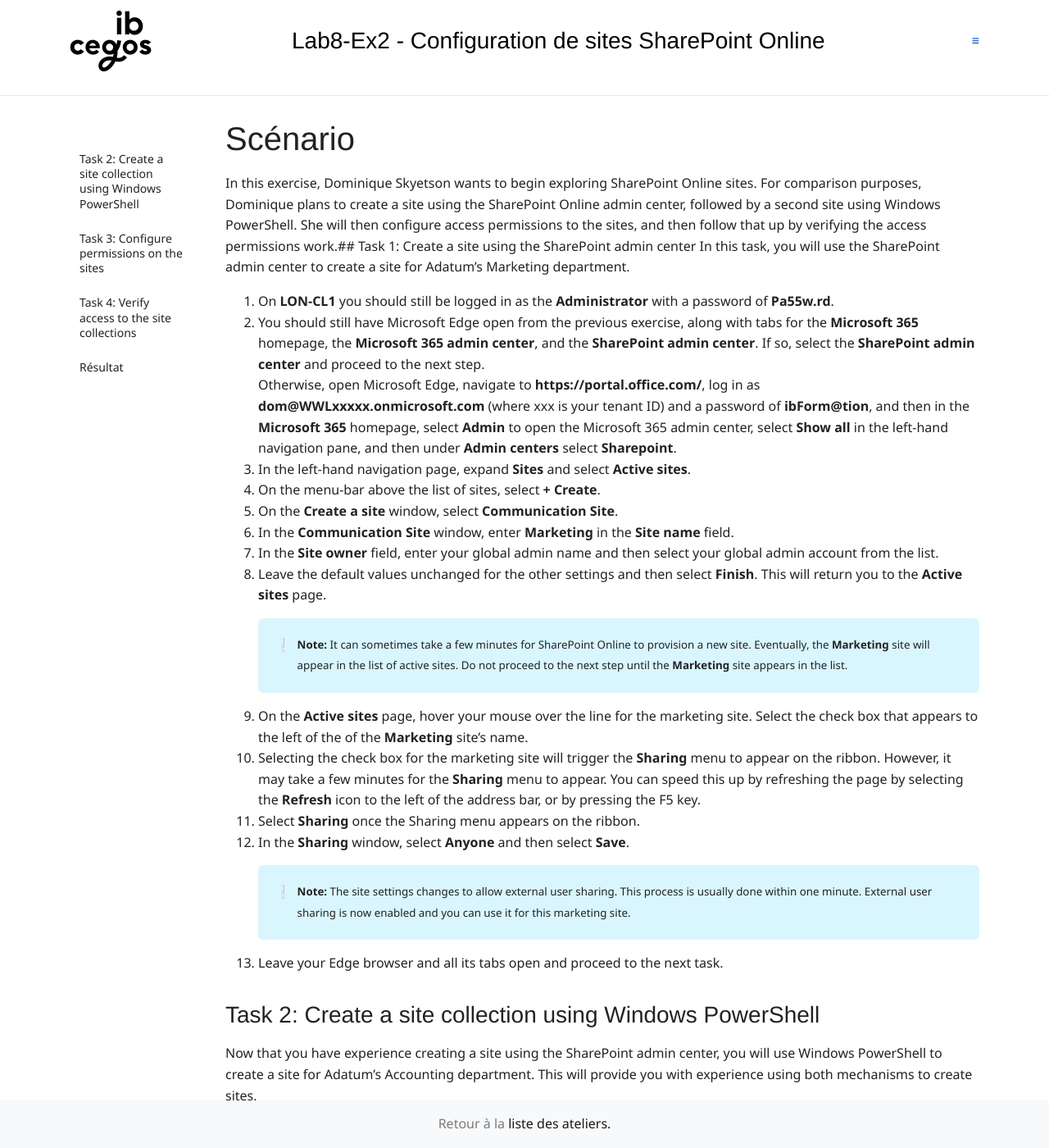
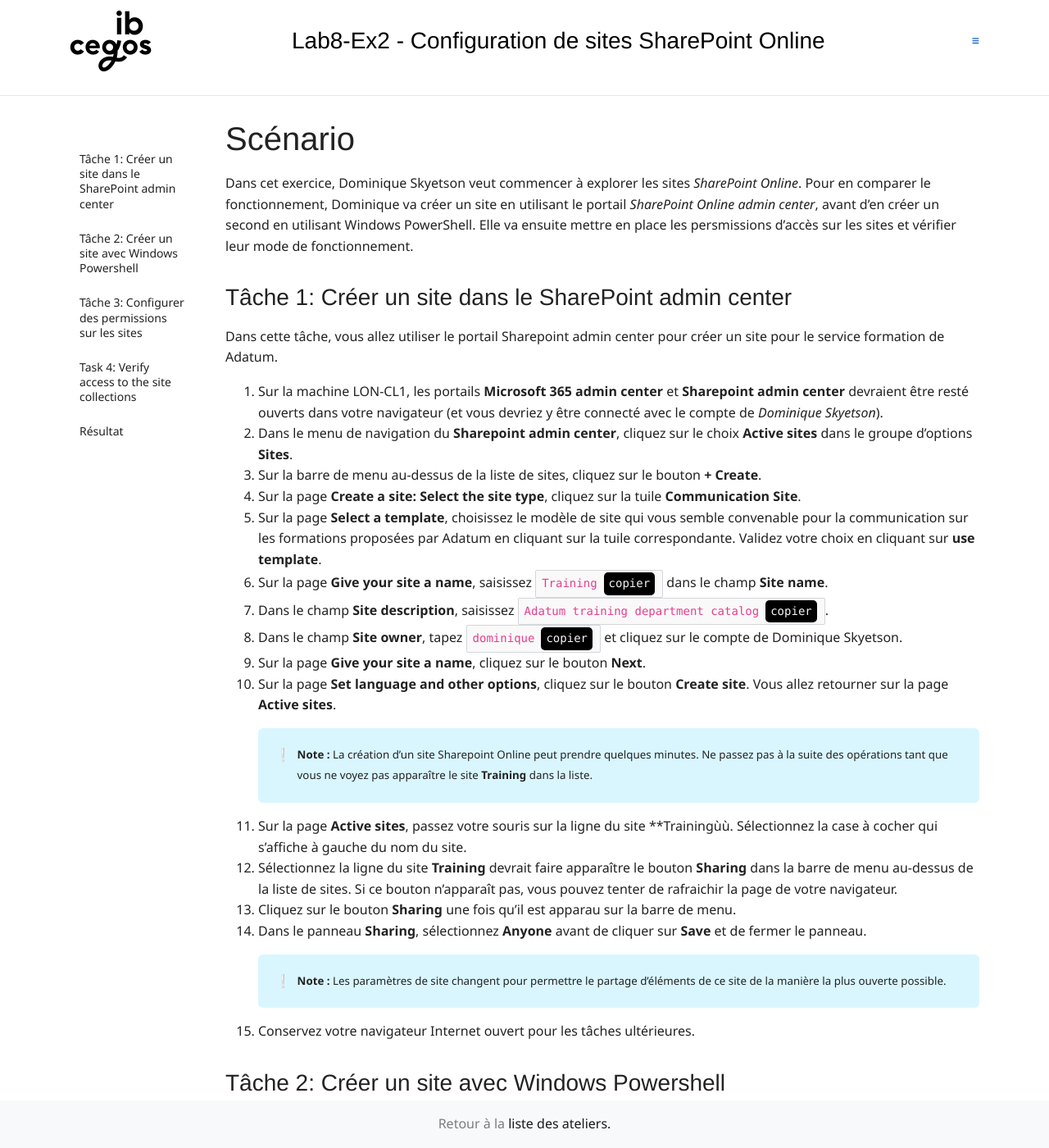
Before and after one commit to renaudwangler/ib-labs, a Jekyll site: the page built from msms030fr/lab8e2.md, in a window 1280 px wide and 1400 px high. Shown: the whole window at 82% size. Built offline with Jekyll 4.4.1, drawn with Linux system fonts in a browser that asks for light colours; nearby versions of some CDN libraries; comment, search, counter and statistics services are not loaded; some of the changed text lies outside the part shown.

Commit message:
msms030frl8e2t2

````diff
--- a/msms030fr/lab8e2.md
+++ b/msms030fr/lab8e2.md
@@ -4,45 +4,50 @@ title: "Lab8-Ex2 - Configuration de sites SharePoint Online"
 length: "00"
 ---
 # Scénario
-In this exercise, Dominique Skyetson wants to begin exploring SharePoint Online sites. For comparison purposes, Dominique plans to create a site using the SharePoint Online admin center, followed by a second site using Windows PowerShell. She will then configure access permissions to the sites, and then follow that up by verifying the access permissions work.## Task 1: Create a site using the SharePoint admin center
-In this task, you will use the SharePoint admin center to create a site for Adatum's Marketing department.
-1. On **LON-CL1** you should still be logged in as the **Administrator** with a password of **Pa55w.rd**.
-1. You should still have Microsoft Edge open from the previous exercise, along with tabs for the **Microsoft 365** homepage, the **Microsoft 365 admin center**, and the **SharePoint admin center**. If so, select the **SharePoint admin center** and proceed to the next step.
-	Otherwise, open Microsoft Edge, navigate to **https://portal.office.com/**, log in as **dom@WWLxxxxx.onmicrosoft.com** (where xxx is your tenant ID) and a password of **ibForm@tion**, and then in the **Microsoft 365** homepage, select **Admin** to open the Microsoft 365 admin center, select **Show all** in the left-hand navigation pane, and then under **Admin centers** select **Sharepoint**.
-1. In the left-hand navigation page, expand **Sites** and select **Active sites**.
-1. On the menu-bar above the list of sites, select **+ Create**.
-1. On the **Create a site** window, select **Communication Site**.
-1. In the **Communication Site** window, enter **Marketing** in the **Site name** field.
-1. In the **Site owner** field, enter your global admin name and then select your global admin account from the list.
-1. Leave the default values unchanged for the other settings and then select **Finish**. This will return you to the **Active sites** page.
-	>**Note:** It can sometimes take a few minutes for SharePoint Online to provision a new site. Eventually, the **Marketing** site will appear in the list of active sites. Do not proceed to the next step until the **Marketing** site appears in the list.
-1. On the **Active sites** page, hover your mouse over the line for the marketing site. Select the check box that appears to the left of the of the **Marketing** site's name.
-1. Selecting the check box for the marketing site will trigger the **Sharing** menu to appear on the ribbon. However, it may take a few minutes for the **Sharing** menu to appear. You can speed this up by refreshing the page by selecting the **Refresh** icon to the left of the address bar, or by pressing the F5 key.
-1. Select **Sharing** once the Sharing menu appears on the ribbon.
-1. In the **Sharing** window, select **Anyone** and then select **Save**.
-	>**Note:** The site settings changes to allow external user sharing. This process is usually done within one minute. External user sharing is now enabled and you can use it for this marketing site.
-1. Leave your Edge browser and all its tabs open and proceed to the next task.
+Dans cet exercice, Dominique Skyetson veut commencer à explorer les sites *SharePoint Online*. Pour en comparer le fonctionnement, Dominique va créer un site en utilisant le portail *SharePoint Online admin center*, avant d'en créer un second en utilisant Windows PowerShell. Elle va ensuite mettre en place les persmissions d'accès sur les sites et vérifier leur mode de fonctionnement.
 
-## Task 2: Create a site collection using Windows PowerShell
-Now that you have experience creating a site using the SharePoint admin center, you will use Windows PowerShell to create a site for Adatum's Accounting department. This will provide you with experience using both mechanisms to create sites.
-1. You should still be logged into **LON-CL1** and you should have the **SharePoint admin center** open from the prior task.
-1. In the Search box in the bottom left corner of your taskbar, enter **powershell**.
-1. In the list of search results, right-click on **Windows PowerShell**, and in the menu that appears select **Run as administrator**.
-1. If a **Do you want to allow this app to make changes to your device** dialog box appears, select **Yes**.
-1. Maximize your PowerShell window. In **Windows PowerShell**, at the Powershell prompt type the following command and then press Enter:
-	```Install-Module Microsoft.Online.SharePoint.PowerShell```
-1. If you are prompted to install the **NuGet provider**, enter **Y** to select **[Y] Yes**.
-1. If you are prompted to confirm whether you want to install the module from an untrusted repository (PSGallery), enter **A** to select **[A] Yes to All.**
-1. At the command prompt, type the following command and then press Enter (where xxx is your unique tenant ID):
-	```Connect-SPOService –Url https://xxx-admin.sharepoint.com```
-1. In the **Enter your credentials** dialog box, enter your global admin name and password and Select **OK**.
-1. At the powershell prompt, type the following command and then press Enter to add a new site titled **Accounting** (where xxx is your tenant ID and XadminX is your global administrator name):
-	```New-SPOSite -Url https://xxx.sharepoint.com/sites/Accounting -Owner XAdminX@xxx.onmicrosoft.com -StorageQuota 500 -NoWait -Template PROJECTSITE#0 –Title Accounting```
-1. Minimize the **PowerShell** window.
-1. In your Edge browser, the **Active sites** page should still be displayed from the prior task. If the new **Accounting** site does not appear in the list of sites, select the **Refresh** icon that appears to the left of the address bar. **Do not** proceed to the next step until you have verified that the new **Accounting** site appears in the Sites list.
-1. Leave your Edge browser open along with the **Microsoft 365** homepage tab, the **Microsoft 365 admin center** tab, and the **SharePoint admin center** tab, and then proceed to the next task.
+## Tâche 1: Créer un site dans le SharePoint admin center
+Dans cette tâche, vous allez utiliser le portail Sharepoint admin center pour créer un site pour le service formation de Adatum.
+1. Sur la machine LON-CL1, les portails **Microsoft 365 admin center** et **Sharepoint admin center** devraient être resté ouverts dans votre navigateur (et vous devriez y être connecté avec le compte de *Dominique Skyetson*).
+1. Dans le menu de navigation du **Sharepoint admin center**, cliquez sur le choix **Active sites** dans le groupe d'options **Sites**.
+1. Sur la barre de menu au-dessus de la liste de sites, cliquez sur le bouton **+ Create**.
+1. Sur la page **Create a site: Select the site type**, cliquez sur la tuile **Communication Site**.
+1. Sur la page **Select a template**, choisissez le modèle de site qui vous semble convenable pour la communication sur les formations proposées par Adatum en cliquant sur la tuile correspondante. Validez votre choix en cliquant sur **use template**.
+1. Sur la page **Give your site a name**, saisissez ```Training``` dans le champ **Site name**.
+1. Dans le champ **Site description**, saisissez ```Adatum training department catalog```.
+1. Dans le champ **Site owner**, tapez ```dominique``` et cliquez sur le compte de Dominique Skyetson.
+1. Sur la page **Give your site a name**, cliquez sur le bouton **Next**.
+1. Sur la page **Set language and other options**, cliquez sur le bouton **Create site**. Vous allez retourner sur la page **Active sites**.
+	>**Note :** La création d'un site Sharepoint Online peut prendre quelques minutes. Ne passez pas à la suite des opérations tant que vous ne voyez pas apparaître le site **Training** dans la liste.
 
-## Task 3: Configure permissions on the sites
+1. Sur la page **Active sites**, passez votre souris sur la ligne du site **Trainingùù. Sélectionnez la case à cocher qui s'affiche à gauche du nom du site.
+1. Sélectionnez la ligne du site **Training** devrait faire apparaître le bouton **Sharing** dans la barre de menu au-dessus de la liste de sites. Si ce bouton n'apparaît pas, vous pouvez tenter de rafraichir la page de votre navigateur.
+1. Cliquez sur le bouton **Sharing** une fois qu'il est apparau sur la barre de menu.
+1. Dans le panneau **Sharing**, sélectionnez **Anyone** avant de cliquer sur **Save** et de fermer le panneau.
+	>**Note :** Les paramètres de site changent pour permettre le partage d'éléments de ce site de la manière la plus ouverte possible.
+
+1. Conservez votre navigateur Internet ouvert pour les tâches ultérieures.
+
+## Tâche 2: Créer un site avec Windows Powershell
+Après avoir créé un site avec le portail d'administration de Sharepoint Online, vous allez désormais utiliser Windows Powershell pour créer un site pour le service comptabilité de Adatum.
+1. Sur **LON-CL1**, tapez ```Powershell ISE``` dans la recherche à droite du bouton **Démarrer** sur la barre des tâches.
+1. Sur le menu **Démarrer**, dans le panneau de détail sur l'application **Windows PowerShell ISE**, cliquez sur **Run as administrator**.
+1. Si une fenêtre **User Account Control** apparaît, connectez-vous avec le compte **adatum\administrator** et le mot de passe **Pa55w.rd**.
+1. Dans la partie basse (bleue) de la fenêtre **Administrator: Windows Powershell ISE**, utilisez la commande suivante pour installer le module Powershell de gestion de Sharepoint Online :
+	```Install-Module Microsoft.Online.SharePoint.PowerShell -Force```
+1. Dans l'invite de commande de l'ISE, utilisez la commande suivante pour vous connecter à votre environnement Sharepoint Online :
+	```Connect-SPOService –Url https://WWLxxxxx-admin.sharepoint.com```
+	>**Note :** WWLxxxxx est votre préfixe de tenant que vous avez noté au début de vos ateliers. Notez que, dans cette commande, il est suffixé de *-admin*.
+1. Dans la boite de dialogue **Sign in**, saisissez le nom de connexion de Dominique Skyetson (dom@WWLxxxxx.onmicrosoft.com) et cliquez sur **Next**.
+1. Dans la boite de dialogue **Enter password**, saisissez ```ibForm@tion``` et cliquez sur **Sign in**.
+1. dans l'invite Powershell, utilisez la commande suivante pour créer un nouveau site nommé **Accounting** :
+	```New-SPOSite -Url https://WWLxxxxx.sharepoint.com/sites/Accounting -Owner dom@WWLxxxxx.onmicrosoft.com -StorageQuota 500 -NoWait -Template PROJECTSITE#0 –Title Accounting```
+	>**Note :** WWLxxxxx est votre préfixe de tenant que vous avez noté au début de vos ateliers. Notez que, dans cette commande, il est **n'est pas** suffixé de *-admin* !
+1. Minimisez la fenêtre **Administrator: Windows Powershell ISE**.
+1. Dans votre navigateur Internet, la page **Active sites** devrait toujours être affichée à l'issue de la tâche précédente. Si le site **Accounting** ne s'affiche pas, rafraichissez la page du navigateur. (il vous faudra peut-être attendre quelques instants et répéter l'opération). Ne passez pas à la tâche suivante tant que vous n'avez pas constaté l'affichage du site **Accounting** dans la liste des sites actifs.
+1. Conservez votre navigateur Internet ouvert pour la tâche suivante.
+
+## Tâche 3: Configurer des permissions sur les sites
 Now that you have added sites for Adatum's Marketing and Accounting departments, you will configure permissions for the Marketing site. Because you are still signed into Microsoft 365 as Dominique Skyetson, you must open an In-Private browser session in Edge and log into Microsoft 365 as the global administrator so that you can assign Nona Snider as an admin to the Marketing site.
 Only a site's site admin can assign another user as an admin to the site. While you are signed into Edge as Dominique Skyetson, she is not an admin for the Marketing site. Therefore, you will have to open an InPrivate session so that you can log in as the MOD Administrator to make this assignment.
 You will then open a second InPrivate browsing session and log in as Patti Fernandez to verify that she is a site admin for the Marketing site. You will do this by accessing the Marketing site's **Site Administrators** page, which is only accessible to site admins.
````
Also changed, not shown: msms030fr/index.md (+1 -1 lines), msms030fr/lab1e1.md (line endings or trailing spaces).
